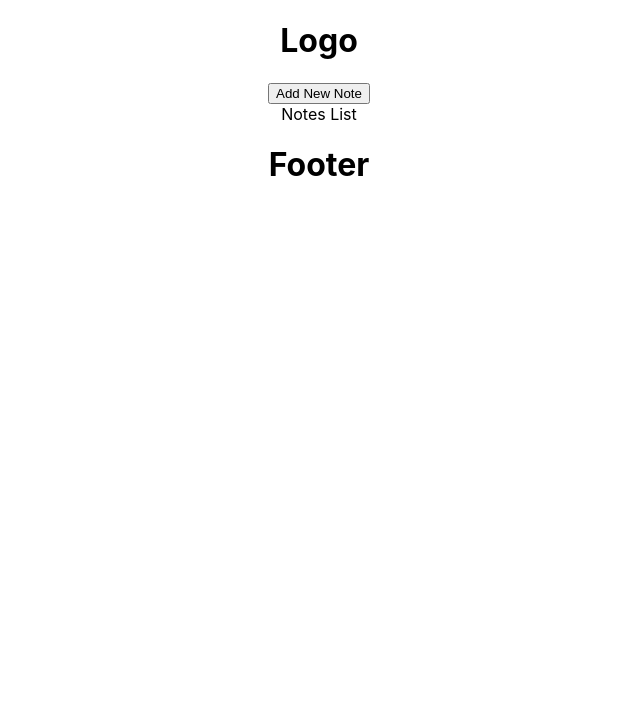
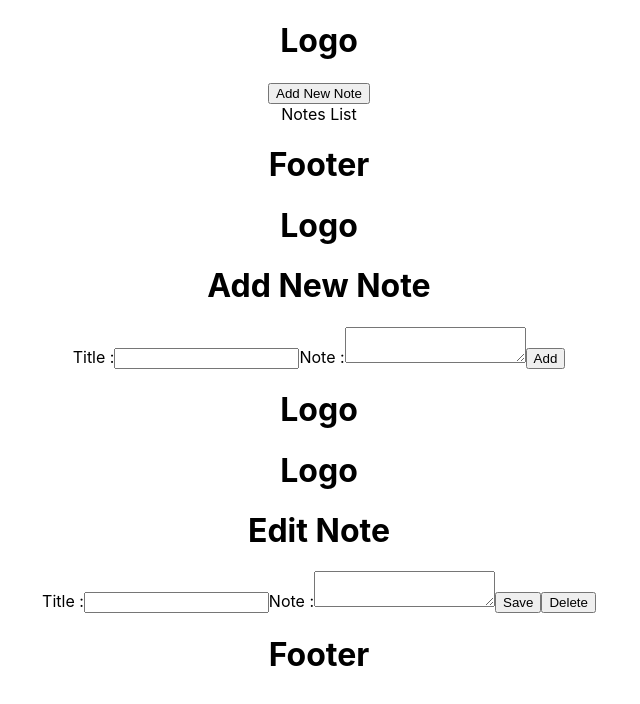
Before and after one commit to study-hary-id/Tie-Notes-API, a React (Create React App) app: page / in a window 1280 px wide. Shown: the top 704 px of the page, without its empty margins (321-961 px from the left). Built offline with nearby package versions, Linux system fonts and the light colour scheme.

Commit message:
Edit App.js file Add AddPage and EditPage components

```diff
--- a/src/App.js
+++ b/src/App.js
@@ -1,10 +1,14 @@
+import './App.css';
 import HomePage from './pages/Home';
-import './App.css';
+import AddPage from './pages/Add';
+import EditPage from './pages/Edit';
 
 function App() {
   return (
     <div className="App">
       <HomePage />
+      <AddPage />
+      <EditPage />
     </div>
   );
 }
```
